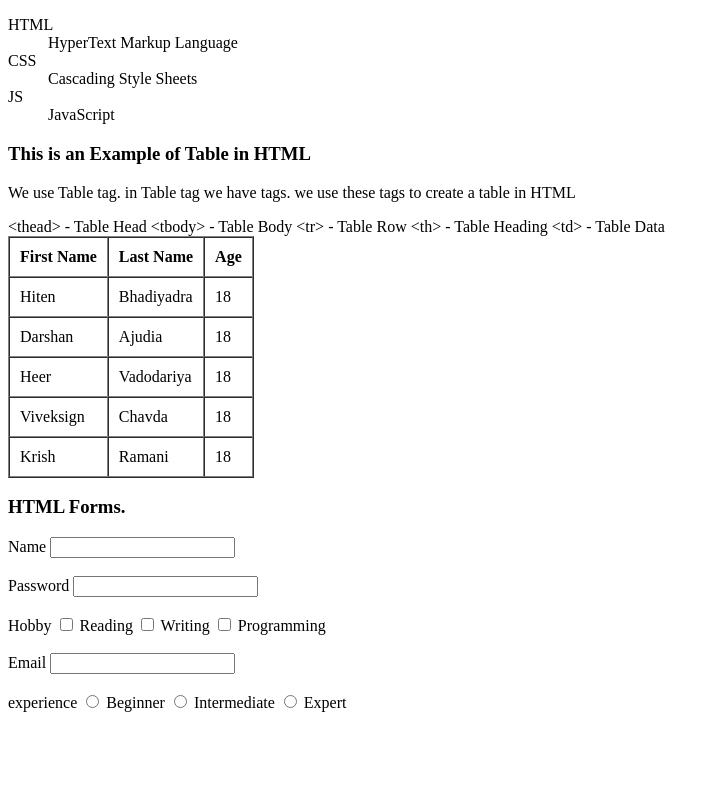
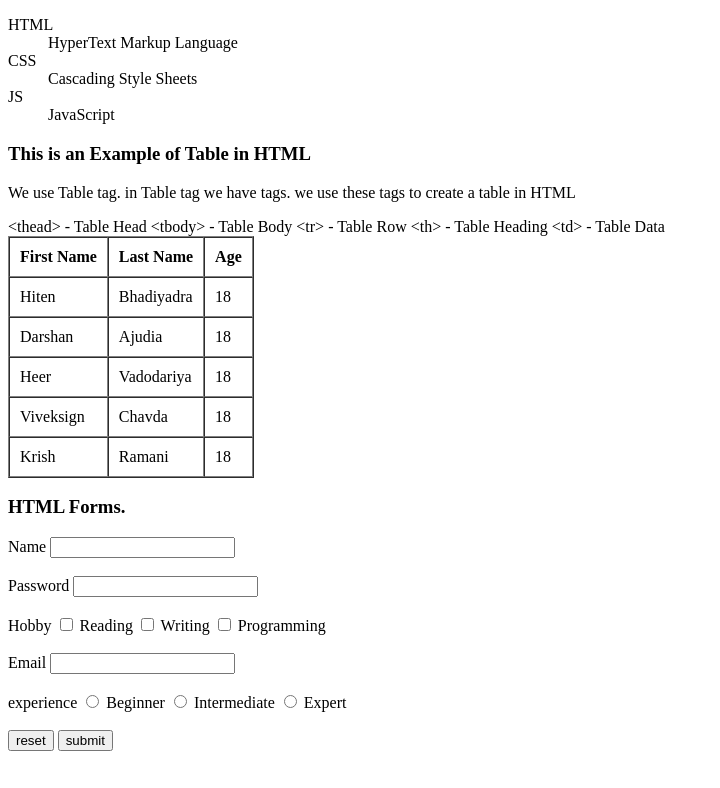
Before and after one commit to uvpatel/Learnings, a plain HTML site: page Chapter - 4(List,Tables,Forms)/index.html in a window 1280 px wide. Shown: the part 551-1339 px from the top of the page, without its empty margins (0-720 px from the left). Before the commit the page ends 1289 px from the top, so only its background shows below. Drawn offline with Linux system fonts and the light colour scheme.

Commit message:
added part to chapter 4

```diff
--- a/Chapter - 4(List,Tables,Forms)/index.html
+++ b/Chapter - 4(List,Tables,Forms)/index.html
@@ -132,6 +132,14 @@
             <input type="radio" name="skill" id="skill2">
             <label for="skill">Expert</label>
             <br><br>
+
+
+            <button type="reset">reset</button>
+            <button type="submit">submit</button>
+
+            <br><br>
+
+            <h3></h3>
         </form>
     </section>
 
```
